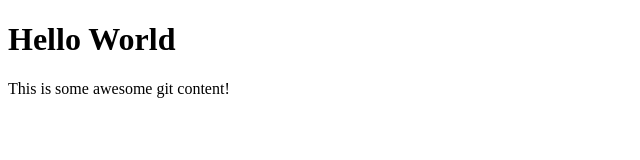
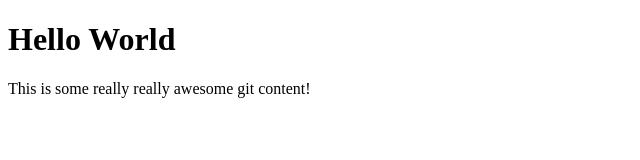
Before and after one commit to AshIgnYeo/git-101-workshop, a plain HTML site: page index.html in a window 1280 px wide. Shown: the whole page, without its empty margins (0-640 px from the left). Drawn offline with Linux system fonts and the light colour scheme.

Commit message:
changed intro

```diff
--- a/index.html
+++ b/index.html
@@ -9,6 +9,6 @@
   <body>
     <h1>Hello World</h1>
 
-    <p>This is some awesome git content!</p>
+    <p>This is some really really awesome git content!</p>
   </body>
 </html>
```
